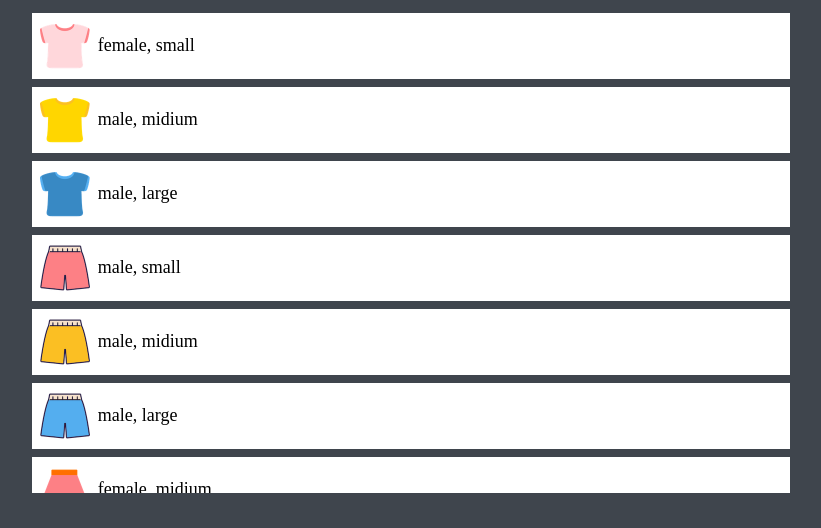
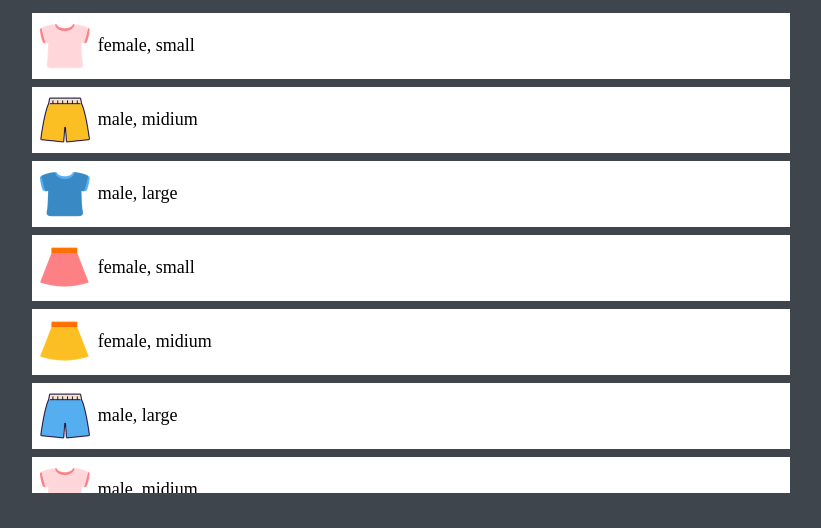
Before and after one commit to lyrical1112/shopping-template, a plain HTML site: page index.html in a window 1280 px wide. Shown: the part 238-766 px from the top of the page, without its empty margins (229-1050 px from the left). Drawn offline with Linux system fonts and the light colour scheme.

Commit message:
json 경로 및 데이터 수정
json 경로 및 데이터 수정

```diff
--- a/data/data.json
+++ b/data/data.json
@@ -8,11 +8,11 @@
             "image": "../img/pink_t.png"
         },
         {
-            "type": "tshirt",
+            "type": "pants",
             "gender": "male",
             "size": "midium",
             "color": "yellow",
-            "image": "../img/yellow_t.png"
+            "image": "../img/yellow_p.png"
         },
         {
             "type": "tshirt",
@@ -22,18 +22,74 @@
             "image": "../img/blue_t.png"
         },
         {
+            "type": "skirt",
+            "gender": "female",
+            "size": "small",
+            "color": "pink",
+            "image": "../img/pink_s.png"
+        },
+        {
+            "type": "skirt",
+            "gender": "female",
+            "size": "midium",
+            "color": "yellow",
+            "image": "../img/yellow_s.png"
+        },
+        {
             "type": "pants",
             "gender": "male",
+            "size": "large",
+            "color": "blue",
+            "image": "../img/blue_p.png"
+        },
+        {
+            "type": "tshirt",
+            "gender": "male",
+            "size": "midium",
+            "color": "pink",
+            "image": "../img/pink_t.png"
+        },
+        {
+            "type": "tshirt",
+            "gender": "female",
+            "size": "small",
+            "color": "yellow",
+            "image": "../img/yellow_t.png"
+        },
+        {
+            "type": "skirt",
+            "gender": "female",
+            "size": "large",
+            "color": "blue",
+            "image": "../img/blue_s.png"
+        },
+        {
+            "type": "tshirt",
+            "gender": "female",
+            "size": "large",
+            "color": "pink",
+            "image": "../img/pink_t.png"
+        },
+        {
+            "type": "pants",
+            "gender": "female",
             "size": "small",
             "color": "pink",
             "image": "../img/pink_p.png"
         },
         {
-            "type": "pants",
+            "type": "skirt",
+            "gender": "female",
+            "size": "small",
+            "color": "yellow",
+            "image": "../img/yellow_s.png"
+        },
+        {
+            "type": "tshirt",
             "gender": "male",
             "size": "midium",
             "color": "yellow",
-            "image": "../img/yellow_p.png"
+            "image": "../img/yellow_t.png"
         },
         {
             "type": "pants",
@@ -48,20 +104,6 @@
             "size": "midium",
             "color": "pink",
             "image": "../img/pink_s.png"
-        },
-        {
-            "type": "skirt",
-            "gender": "female",
-            "size": "small",
-            "color": "yellow",
-            "image": "../img/yellow_s.png"
-        },
-        {
-            "type": "skirt",
-            "gender": "female",
-            "size": "large",
-            "color": "blue",
-            "image": "../img/blue_s.png"
         }
     ]
 }
--- a/index.html
+++ b/index.html
@@ -6,6 +6,7 @@
     <title>Online Shopping</title>
     <link rel="stylesheet" href="style.css"/>
     <script src="src/main.js" defer></script>
+    <link rel="icon" type="image/png" href="img/yellow_t.png">
   </head>
   <body>
     <!-- logo -->
--- a/src/main.js
+++ b/src/main.js
@@ -1,7 +1,7 @@
 
 // fetch the items from the json file json 파일에서 데이터 가져오기
 function loadItems() {
-    return fetch('/data/data.json')
+    return fetch('./data/data.json')
         .then(Response => Response.json())
         .then(json => json.items);
 }
```
